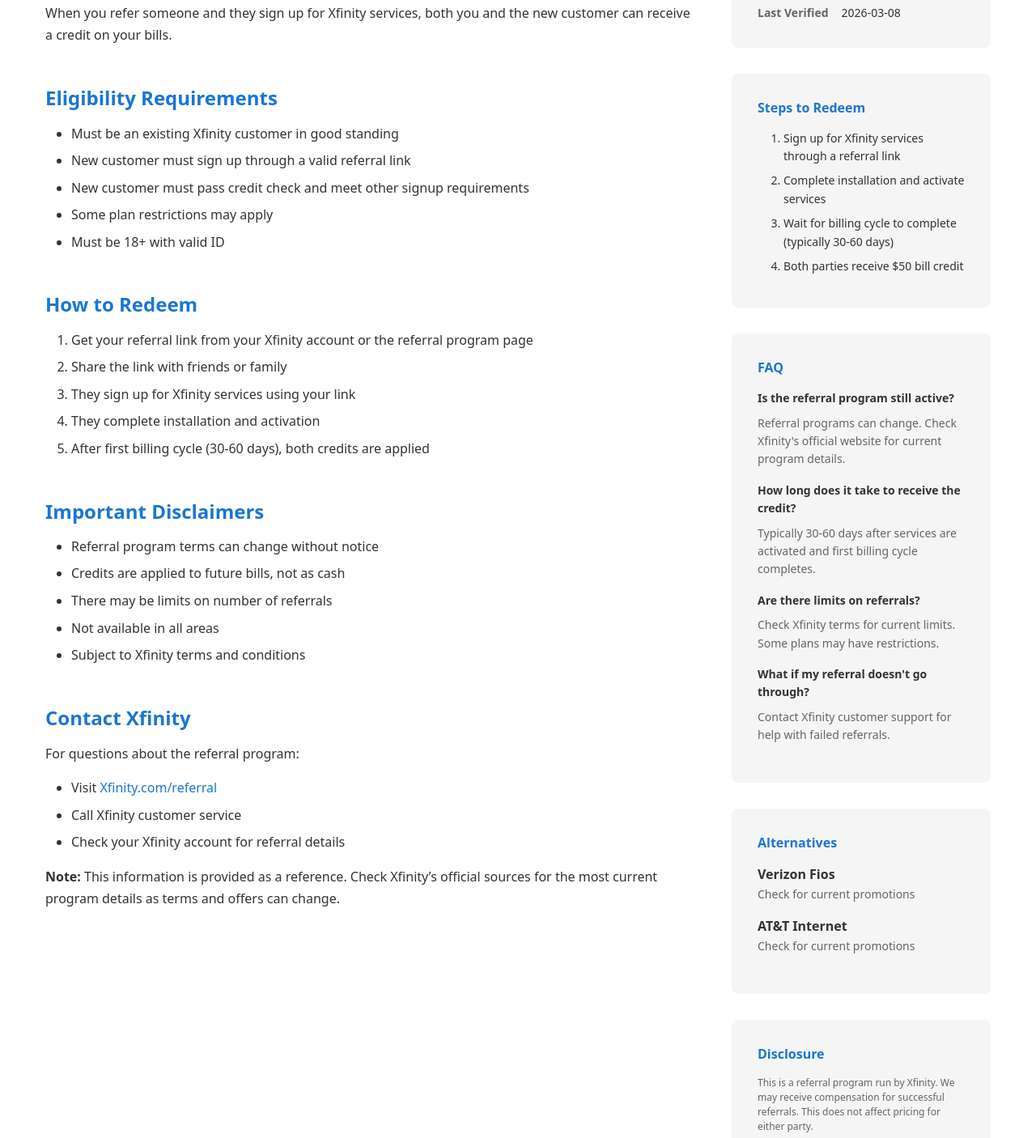
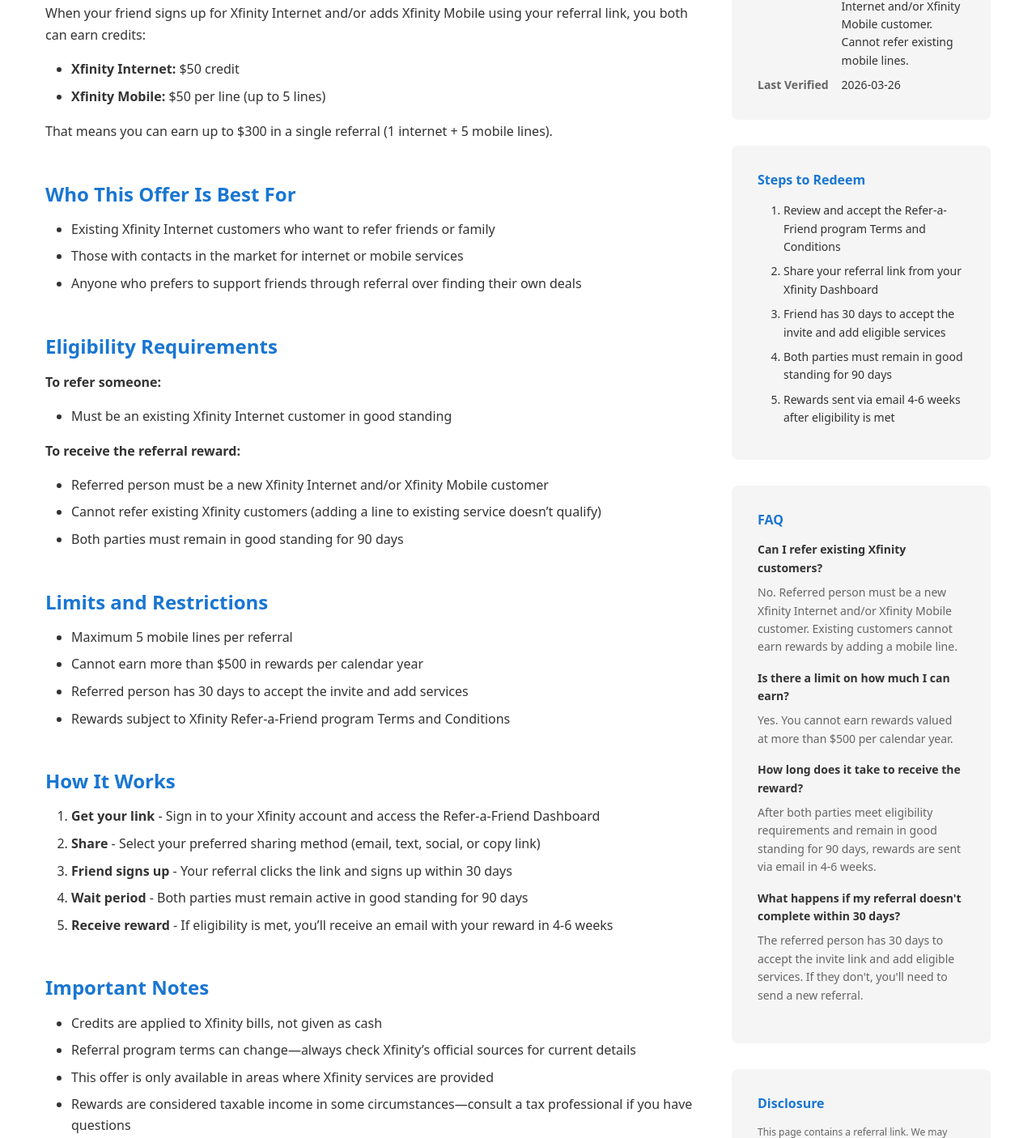
Before and after one commit to xipeter/xipeter.github.io, an Astro site: page /promos/xfinity-referral in a window 1280 px wide. Shown: the part 617-2023 px from the top of the page at 81% size. Built offline with nearby package versions, Linux system fonts and the light colour scheme; Astro itself is replaced by a stand-in of ours.

Commit message:
Update Xfinity referral promo with real details and link

```diff
--- a/src/content/promos/xfinity-referral.md
+++ b/src/content/promos/xfinity-referral.md
@@ -2,74 +2,90 @@
 brand: "Xfinity"
 type: "referral"
 region: "United States"
-eligibility: "New customers or existing customers adding new services. Must be 18+ with valid ID and credit check."
-rewardSummary: "$50 credit for both referrer and referee when someone signs up using your referral link"
-lastVerified: "2026-03-08"
+eligibility: "Existing Xfinity Internet customers can refer friends. Referred person must be a new Xfinity Internet and/or Xfinity Mobile customer. Cannot refer existing mobile lines."
+rewardSummary: "$50 for Xfinity Internet + $50 per mobile line (up to 5 lines)"
+lastVerified: "2026-03-26"
 stepsToRedeem:
-  - "Sign up for Xfinity services through a referral link"
-  - "Complete installation and activate services"
-  - "Wait for billing cycle to complete (typically 30-60 days)"
-  - "Both parties receive $50 bill credit"
-disclosure: "This is a referral program run by Xfinity. We may receive compensation for successful referrals. This does not affect pricing for either party."
+  - "Review and accept the Refer-a-Friend program Terms and Conditions"
+  - "Share your referral link from your Xfinity Dashboard"
+  - "Friend has 30 days to accept the invite and add eligible services"
+  - "Both parties must remain in good standing for 90 days"
+  - "Rewards sent via email 4-6 weeks after eligibility is met"
+disclosure: "This page contains a referral link. We may receive compensation for successful referrals. Rewards and eligibility are subject to Xfinity terms and can change."
 faq:
-  - question: "Is the referral program still active?"
-    answer: "Referral programs can change. Check Xfinity's official website for current program details."
-  - question: "How long does it take to receive the credit?"
-    answer: "Typically 30-60 days after services are activated and first billing cycle completes."
-  - question: "Are there limits on referrals?"
-    answer: "Check Xfinity terms for current limits. Some plans may have restrictions."
-  - question: "What if my referral doesn't go through?"
-    answer: "Contact Xfinity customer support for help with failed referrals."
-alternatives:
-  - brand: "Verizon Fios"
-    offer: "Check for current promotions"
-    url: "#"
-  - brand: "AT&T Internet"
-    offer: "Check for current promotions"
-    url: "#"
+  - question: "Can I refer existing Xfinity customers?"
+    answer: "No. Referred person must be a new Xfinity Internet and/or Xfinity Mobile customer. Existing customers cannot earn rewards by adding a mobile line."
+  - question: "Is there a limit on how much I can earn?"
+    answer: "Yes. You cannot earn rewards valued at more than $500 per calendar year."
+  - question: "How long does it take to receive the reward?"
+    answer: "After both parties meet eligibility requirements and remain in good standing for 90 days, rewards are sent via email in 4-6 weeks."
+  - question: "What happens if my referral doesn't complete within 30 days?"
+    answer: "The referred person has 30 days to accept the invite link and add eligible services. If they don't, you'll need to send a new referral."
 seo:
-  title: "Xfinity Referral Program - $50 Credit"
-  description: "Learn about the Xfinity referral program and how to earn $50 bill credits for both parties."
+  title: "Xfinity Referral Program - Earn $50+ Credits"
+  description: "Earn $50 for Xfinity Internet referrals and $50 per mobile line. Learn how the Xfinity Refer-a-Friend program works and use our referral link."
 adEligible: true
 ---
 
 # Xfinity Referral Program
 
-Xfinity (Comcast) offers a referral program where both the referrer and the new customer can earn bill credits.
+Xfinity (Comcast) offers a Refer-a-Friend program where you can earn bill credits by referring friends and family to Xfinity services.
 
 ## Current Offer
 
-When you refer someone and they sign up for Xfinity services, both you and the new customer can receive a credit on your bills.
+When your friend signs up for Xfinity Internet and/or adds Xfinity Mobile using your referral link, you both can earn credits:
+
+- **Xfinity Internet:** $50 credit
+- **Xfinity Mobile:** $50 per line (up to 5 lines)
+
+That means you can earn up to $300 in a single referral (1 internet + 5 mobile lines).
+
+## Who This Offer Is Best For
+
+- Existing Xfinity Internet customers who want to refer friends or family
+- Those with contacts in the market for internet or mobile services
+- Anyone who prefers to support friends through referral over finding their own deals
 
 ## Eligibility Requirements
 
-- Must be an existing Xfinity customer in good standing
-- New customer must sign up through a valid referral link
-- New customer must pass credit check and meet other signup requirements
-- Some plan restrictions may apply
-- Must be 18+ with valid ID
+**To refer someone:**
+- Must be an existing Xfinity Internet customer in good standing
 
-## How to Redeem
+**To receive the referral reward:**
+- Referred person must be a new Xfinity Internet and/or Xfinity Mobile customer
+- Cannot refer existing Xfinity customers (adding a line to existing service doesn't qualify)
+- Both parties must remain in good standing for 90 days
 
-1. Get your referral link from your Xfinity account or the referral program page
-2. Share the link with friends or family
-3. They sign up for Xfinity services using your link
-4. They complete installation and activation
-5. After first billing cycle (30-60 days), both credits are applied
+## Limits and Restrictions
 
-## Important Disclaimers
+- Maximum 5 mobile lines per referral
+- Cannot earn more than $500 in rewards per calendar year
+- Referred person has 30 days to accept the invite and add services
+- Rewards subject to Xfinity Refer-a-Friend program Terms and Conditions
 
-- Referral program terms can change without notice
-- Credits are applied to future bills, not as cash
-- There may be limits on number of referrals
-- Not available in all areas
-- Subject to Xfinity terms and conditions
+## How It Works
 
-## Contact Xfinity
+1. **Get your link** - Sign in to your Xfinity account and access the Refer-a-Friend Dashboard
+2. **Share** - Select your preferred sharing method (email, text, social, or copy link)
+3. **Friend signs up** - Your referral clicks the link and signs up within 30 days
+4. **Wait period** - Both parties must remain active in good standing for 90 days
+5. **Receive reward** - If eligibility is met, you'll receive an email with your reward in 4-6 weeks
 
-For questions about the referral program:
-- Visit Xfinity.com/referral
-- Call Xfinity customer service
-- Check your Xfinity account for referral details
+## Important Notes
 
-**Note:** This information is provided as a reference. Check Xfinity's official sources for the most current program details as terms and offers can change.
+- Credits are applied to Xfinity bills, not given as cash
+- Referral program terms can change—always check Xfinity's official sources for current details
+- This offer is only available in areas where Xfinity services are provided
+- Rewards are considered taxable income in some circumstances—consult a tax professional if you have questions
+
+## Use Our Referral Link
+
+If you're interested in signing up for Xfinity services, you can use our referral link to get started:
+
+**[Sign up with Xfinity and earn rewards](https://referafriend.xfinity.com/ZONGFEI!cbb4bae738!a)**
+
+## Disclosure
+
+This page contains a referral link. We may receive compensation when someone signs up through our link. This does not affect the pricing for either party—all Xfinity customers receive the same service at the same price.
+
+**Offer details updated:** March 2026. Referral programs can change at any time. Please confirm final terms on the [Xfinity Refer-a-Friend page](https://referafriend.xfinity.com) before signing up.
```
